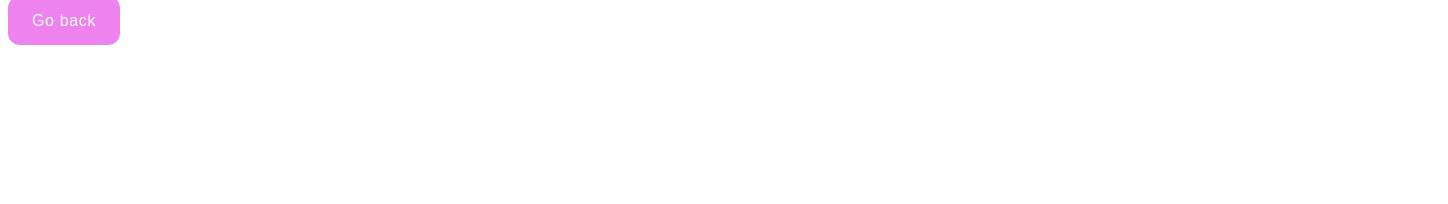
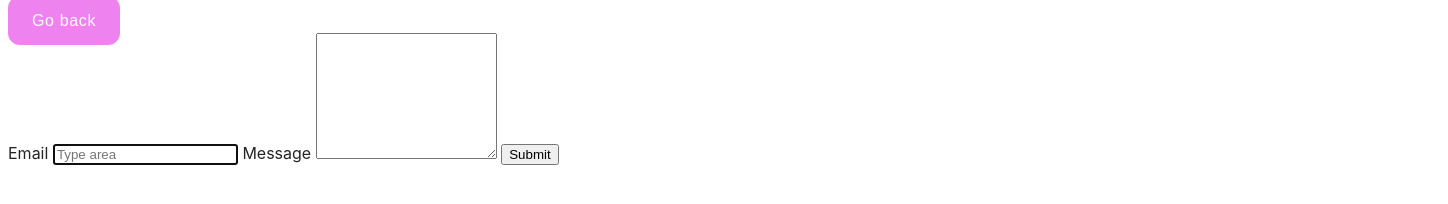
Before and after one commit to chasov-artem/goit-js-hw-09-test, a website built with Vite: page src/2-form.html in a window 1280 px wide. Shown: the whole page, 1448 px wide, since content can reach past the window. Built offline with nearby package versions, Linux system fonts and the light colour scheme.

Commit message:
form-start

```diff
--- a/src/2-form.html
+++ b/src/2-form.html
@@ -9,7 +9,23 @@
   <body>
     <p><a class="go-back-link" href="./index.html">Go back</a></p>
 
-    <ul class="gallery"></ul>
+    <form class="feedback-form" autocomplete="off">
+      <label>
+        Email
+        <input
+          type="email"
+          id="emailInput"
+          name="email"
+          placeholder="Type area"
+          autofocus
+        />
+      </label>
+      <label>
+        Message
+        <textarea name="message" id="textArea" rows="8"></textarea>
+      </label>
+      <button type="submit">Submit</button>
+    </form>
 
     <script type="module" src="./js/2-form.js"></script>
   </body>
--- a/src/js/2-form.js
+++ b/src/js/2-form.js
@@ -0,0 +1,14 @@
+const formData = { email: '', message: '' };
+
+const STORAGE_KEY = 'feedback-form-state';
+
+const form = document.querySelector('.feedback-form');
+const email = form.querySelector('#emailInput');
+const textArea = form.querySelector('#textArea');
+
+email.addEventListener('input', handleEmailInput);
+
+function handleEmailInput(event) {
+  const emailValue = event.target.value;
+  localStorage.setItem(STORAGE_KEY, emailValue);
+}
```
